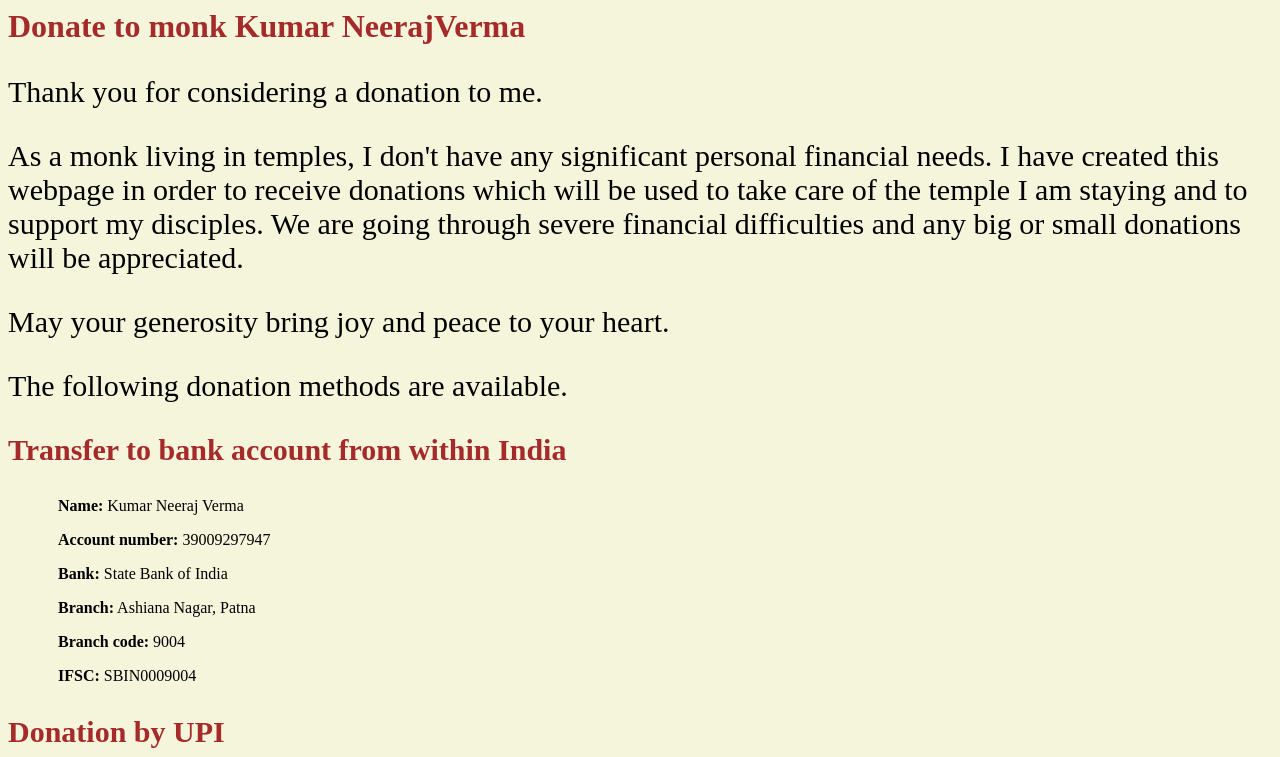
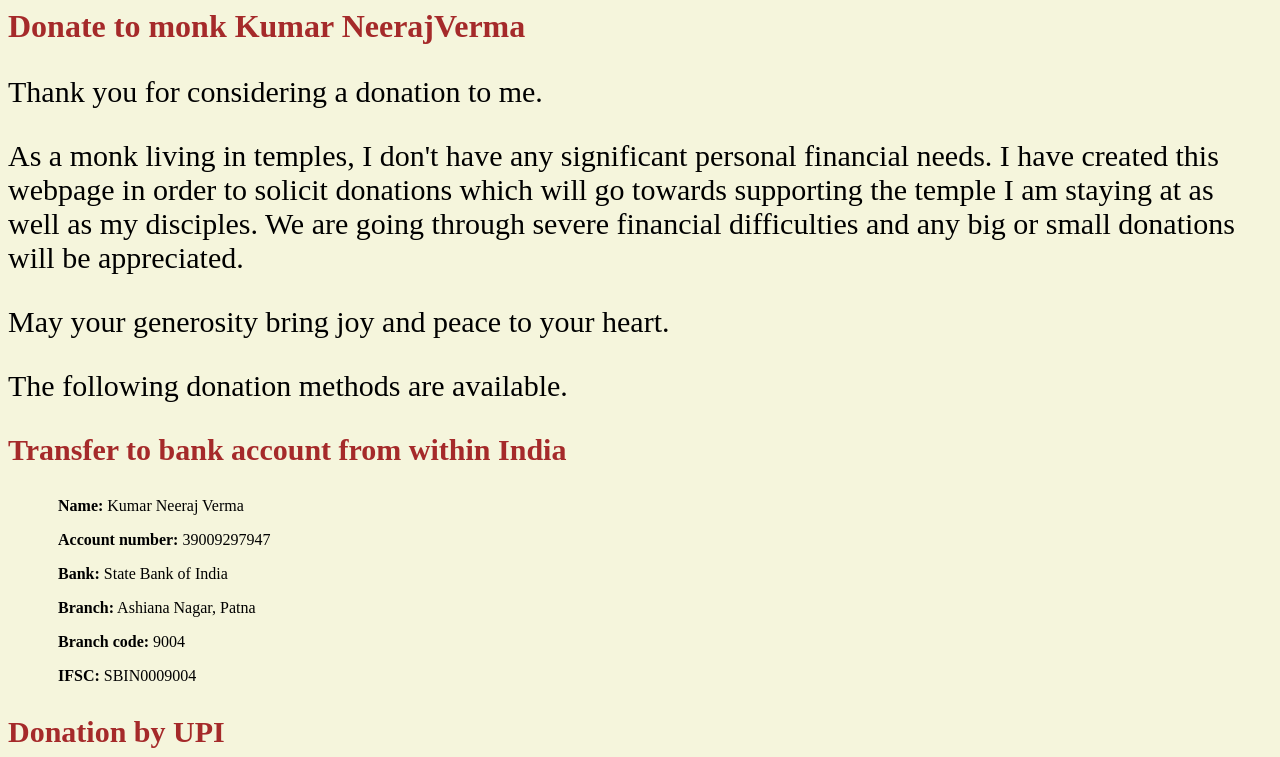
Before and after one commit to buddhapragya/buddhapragya.github.io, a plain HTML site: page donation.html in a window 1280 px wide. Shown: the top 757 px of the page. Drawn offline with Linux system fonts and the light colour scheme.

Commit message:
Update donation.html

```diff
--- a/donation.html
+++ b/donation.html
@@ -18,7 +18,7 @@ div.a {
     <p style="font-size:30px">Thank you for considering a donation to me.</p>
 
     <p style="font-size:30px">As a monk living in temples, I don't have any significant personal financial needs. I have created this webpage
-      in order to receive donations which will be used to take care of the temple I am staying and to support my disciples.
+      in order to solicit donations which will go towards supporting the temple I am staying at as well as my disciples.
       We are going through severe financial difficulties and any big or small donations will be appreciated.
     </p>
 
```
